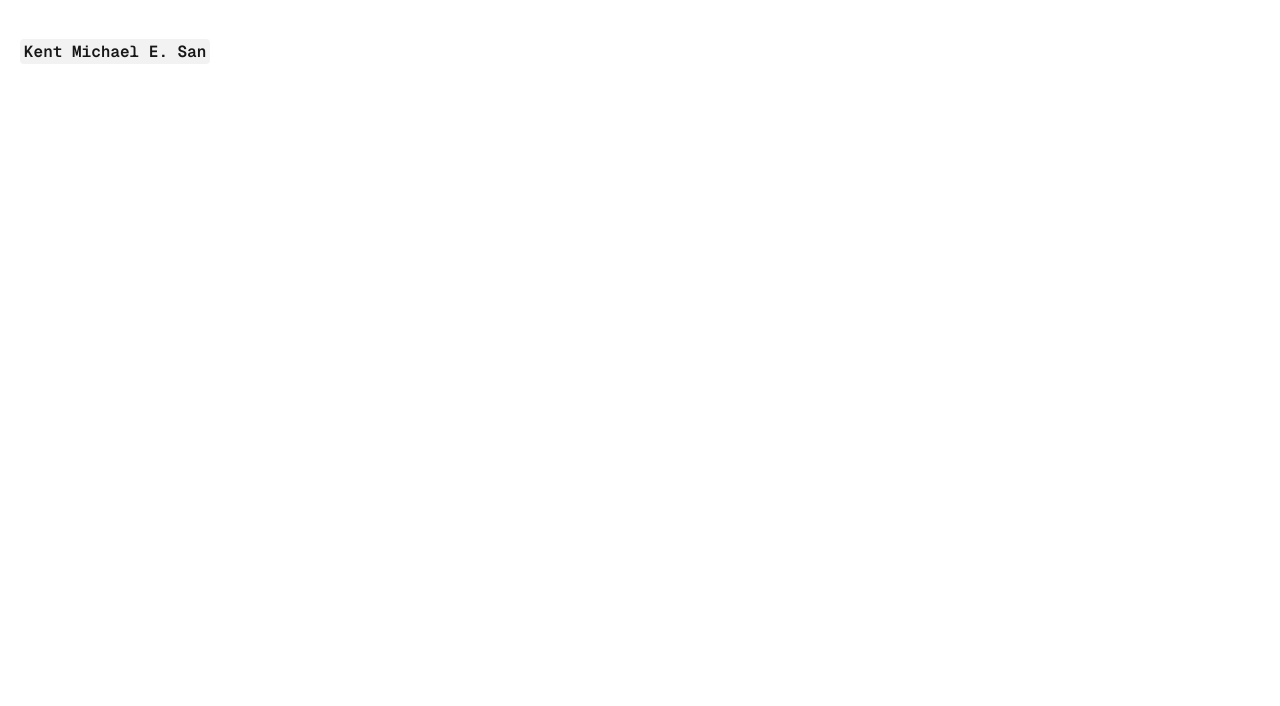
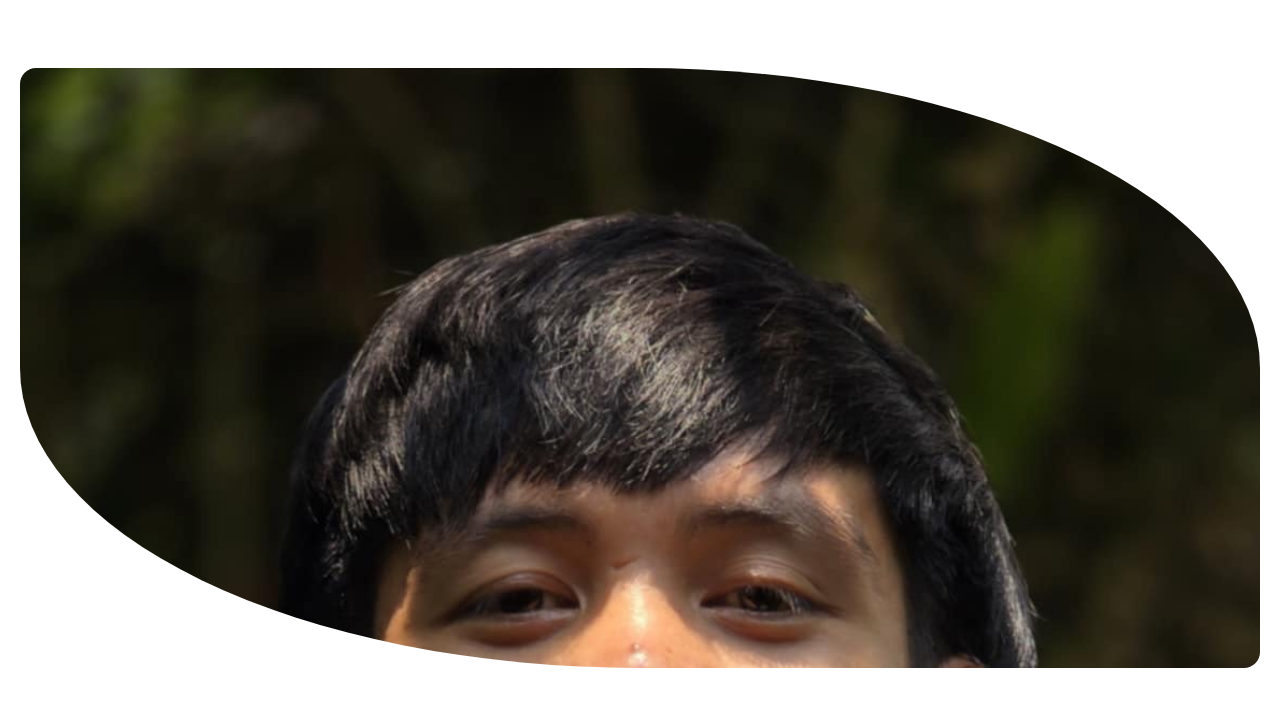
Before and after one commit to kentmichael/kmesan-dev, a Next.js app: page / in a window 1280 px wide. Shown: the top 706 px of the page. Built offline with nearby package versions, Linux system fonts and the light colour scheme.

Commit message:
feat: add profile picture

```diff
--- a/src/app/page.tsx
+++ b/src/app/page.tsx
@@ -2,11 +2,11 @@ import HumburgerMenu from "./components/humburger_menu";
 
 export default function Home() {
   return (
-    <main className="relative py-10 px-5">
-      <HumburgerMenu />
-      <code className="bg-black/[.05] dark:bg-white/[.06] px-1 py-0.5 rounded font-[family-name:var(--font-geist-mono)] font-semibold">
-        Kent Michael E. San
-      </code>
-    </main>
+    <>
+      <main className="py-10 px-5">
+        <HumburgerMenu />
+        <div className="h-[600px] mt-7 rounded-tr-[50%] rounded-tl-2xl rounded-bl-[50%] rounded-br-2xl bg-[url(/images/profile.jpeg)] bg-cover bg-top"></div>
+      </main>
+    </>
   );
 }
```
Also changed, not shown: public/images/profile.jpeg (added).
